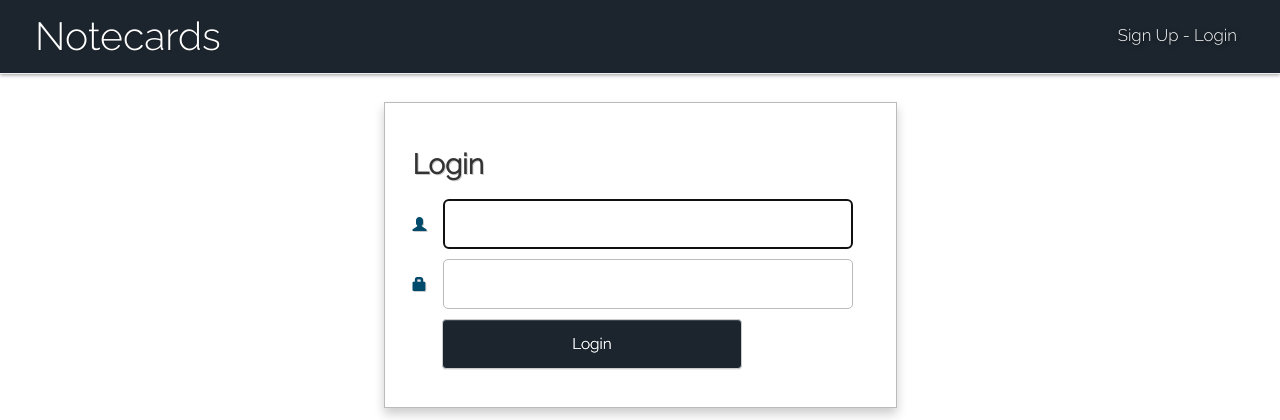
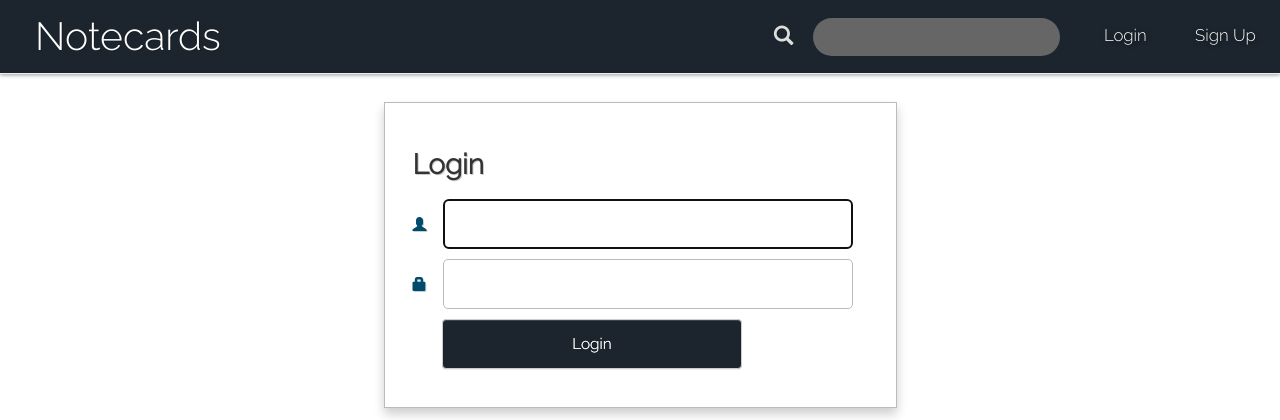
Before and after one commit to jaohara/notecards, a Django app: a page that uses notecards/templates/notecards/base.html in a window 1280 px wide. Shown: the top 420 px of the page. Run offline with Django 3.2, Linux system fonts and the light colour scheme; some libraries are stand-ins or nearby versions.

Commit message:
Added search and further CSS improvements

```diff
--- a/notecards/static/css/notecards.css
+++ b/notecards/static/css/notecards.css
@@ -70,7 +70,7 @@ div.menu{
 }
 
 div.menu, ul.user-menu{
-    margin-right: 35px;
+    /*margin-right: 35px;*/
 }
 
 div.menu a{
@@ -86,19 +86,29 @@ div.menu a span.glyphicon{
     color: #fff;
 }
 
+div.menu a.logged-out{
+    font-size: 1.2em;
+    min-height: 64px;
+    padding: 1.2em;
+}
+
 ul.user-menu{
     /*background: rgba(255,255,255,0.4);*/
     /*background: rgba(25,65,104,1.0);*/
     background: #333;
+    border: 0px 1px solid rgba(0,0,0,0);
     border-bottom-right-radius: 2px;
     border-bottom-left-radius: 2px;
-    box-shadow: 0px 4px 4px rgba(0,0,0,0.3);
+    box-shadow: 0px 3px 8px rgba(0,0,0,0.4);
     color: #fff;
 }
 
-div.menu:hover{
+div.menu:hover, div.quiz-score{
     background: rgba(19,25,31,1.0);
     box-shadow: inset 0px 1px 8px rgba(0,0,0,0.3);
+    border: 0px solid rgba(0,0,0,0.6);
+    border-left: 1px;
+    border-right: 1px;
 }
 
 div.menu:hover .user-menu{
@@ -118,6 +128,29 @@ div.logged-out-wrapper{
     display: flex;
     font-size: 1.2em;
     min-height: 64px;
+}
+
+div.menu-search-bar{
+    align-items: center;
+    display: flex;
+    float: right;
+    min-height: 74px;
+}
+
+div.menu-search-bar form input{
+    background-color: #666;
+    border: 0px;
+    border-radius: 25px;
+    margin: 0px 1.0em;
+    outline: none;
+    /*padding: .4em .4em .4em 1.8em;*/
+    padding: .4em .8em;
+    font-size: 1.4em;
+}
+
+div.menu-search-bar span.glyphicon{
+    font-size: 1.4em;
+    color: #ddd;
 }
 
 /* subsection - Menu Dropdown */
@@ -158,6 +191,13 @@ ul.user-menu li.user-menu-item a:hover{
     background: rgb(28,37,46);
     color: #fff;
     text-shadow: 0px 0px 0px rgb(255,255,255);
+    transition: box-shadow .2s;
+}
+
+.btn-default:hover{
+    background: rgb(28,37,46);
+    box-shadow: 0px 4px 8px rgba(0,0,0,0.3);
+    color: #fff;
 }
 
 /* ------------------------------------------------------
@@ -463,10 +503,14 @@ td span.glyphicon-lock{
     text-align: center;
 }
 
-table.deck-table span.glyphicon{
+table.deck-table th span.glyphicon{
     color: rgba(0,0,0,0.8);
     font-size: 0.5em;
     opacity: 0.0;
+}
+
+table.deck-table td span.glyphicon{
+    font-size: 0.8em;
 }
 
 /* ------------------------------------------------------
@@ -578,6 +622,14 @@ div.login-wrapper input.login-submit, div.deck-edit-wrapper input.edit-submit{
 ------------------------------------------------------ */
 
 div.quiz-score{
+    background: #555;
+    color: rgba(255,255,255,0.9);
+    float: right;
+    font-size: 1.8em;
+    font-weight: 800;
+    min-height: 64px;
+    padding: .76em;
+    text-shadow: 1px 1px 0px rgba(0,0,0,0.4);
 }
 
 ul.temp-quiz-list{
--- a/notecards/templates/notecards/base.html
+++ b/notecards/templates/notecards/base.html
@@ -35,6 +35,8 @@
         <div class="page-header">
             <h1><a href="/">Notecards</a>{%block pageheader%}{%endblock%}</h1>
 
+            {% block pageinfo %}{%endblock%}
+
             <div class="menu login">
                 {% if user.is_authenticated %}
                     <a href="{% url 'user_profile' pk=user.pk%}">
@@ -55,16 +57,22 @@
 
                     <!--<a href="{% url 'logout' %}">Logout</a>-->
                 {% else %}
-                <div class="logged-out-wrapper">
-                    <a href="{% url 'create_user' %}">Sign Up</a> -
-                    <a href="{% url 'login' %}">Login</a>
+                <!--<div class="logged-out-wrapper">-->
+                <a href="{% url 'create_user' %}" class="logged-out">Sign Up</a>
                 </div>
+                <div class="menu login">
+                <a href="{% url 'login' %}" class="logged-out">Login</a>
                 {% endif %}
-
             </div>
 
             {% block menu %}
             {% endblock %}
+
+            <div class="menu-search-bar">
+                <form method="GET">
+                    <span class="glyphicon glyphicon-search"></span><input type="text" name="search">
+                </form>
+            </div>
         </div>
 
         <div class="feedback-container">
--- a/notecards/urls.py
+++ b/notecards/urls.py
@@ -10,6 +10,7 @@ urlpatterns =[
         views.deck_list, name='deck_list'),
     url(r'^(?P<sort_method>(author|title|created_date|card_count))/sort/(?P<sort_order>(ascending|descending))/$',
         views.deck_list, name='deck_list'),
+    #url(r'^\?search\=(?P<deck_query>)$', views.deck_list, name='deck_list'),
 
     url(r'^accounts/create/$', views.create_user, name='create_user'),
     url(r'^accounts/(?P<pk>\d+)/$', views.user_profile, name='user_profile'),
```
Also changed, not shown: notecards/templates/notecards/deck_list.html (+9 -1 lines), notecards/templates/notecards/deck_quiz.html (+1 -7 lines), notecards/views.py (+9 -3 lines).
